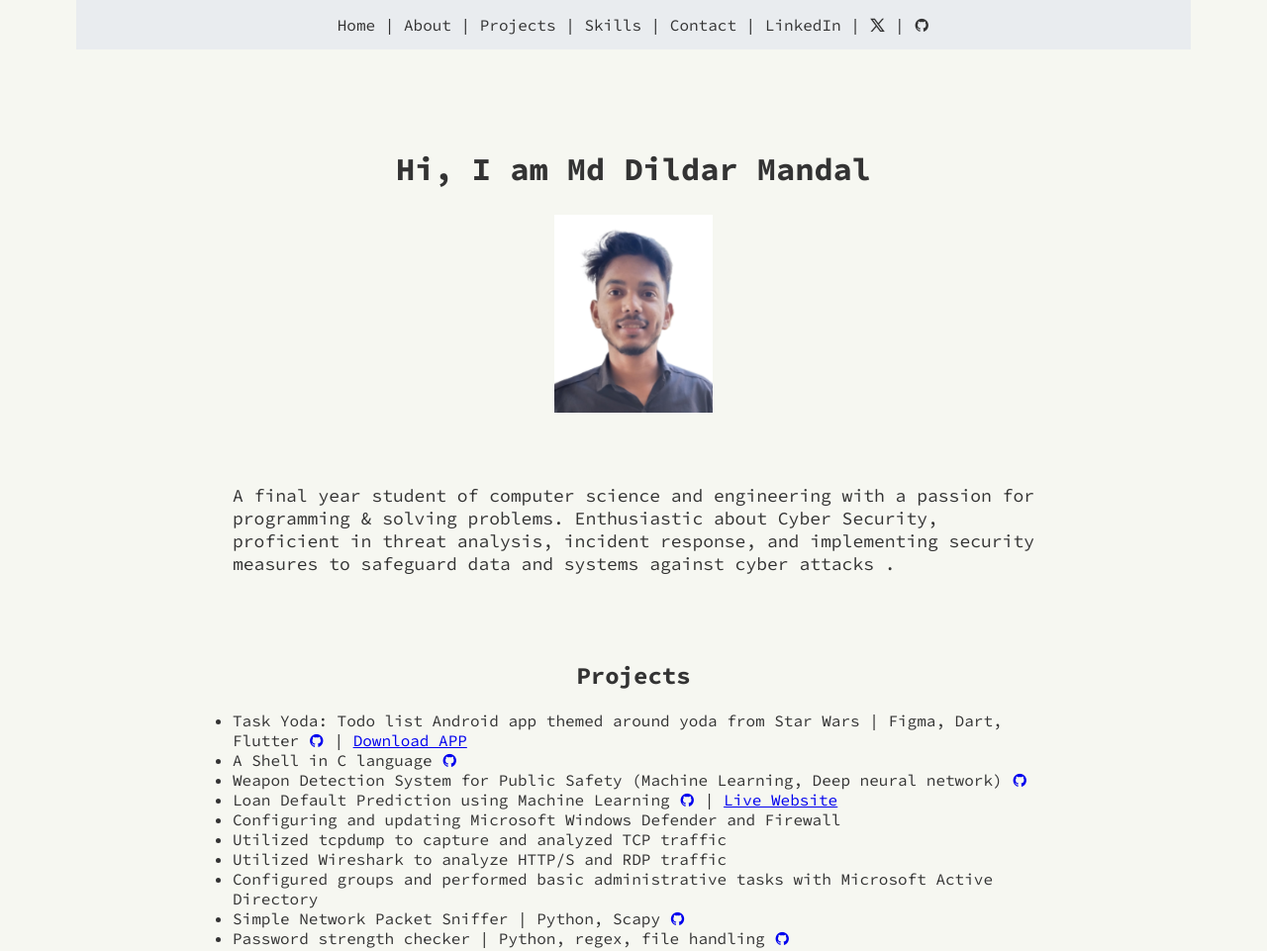
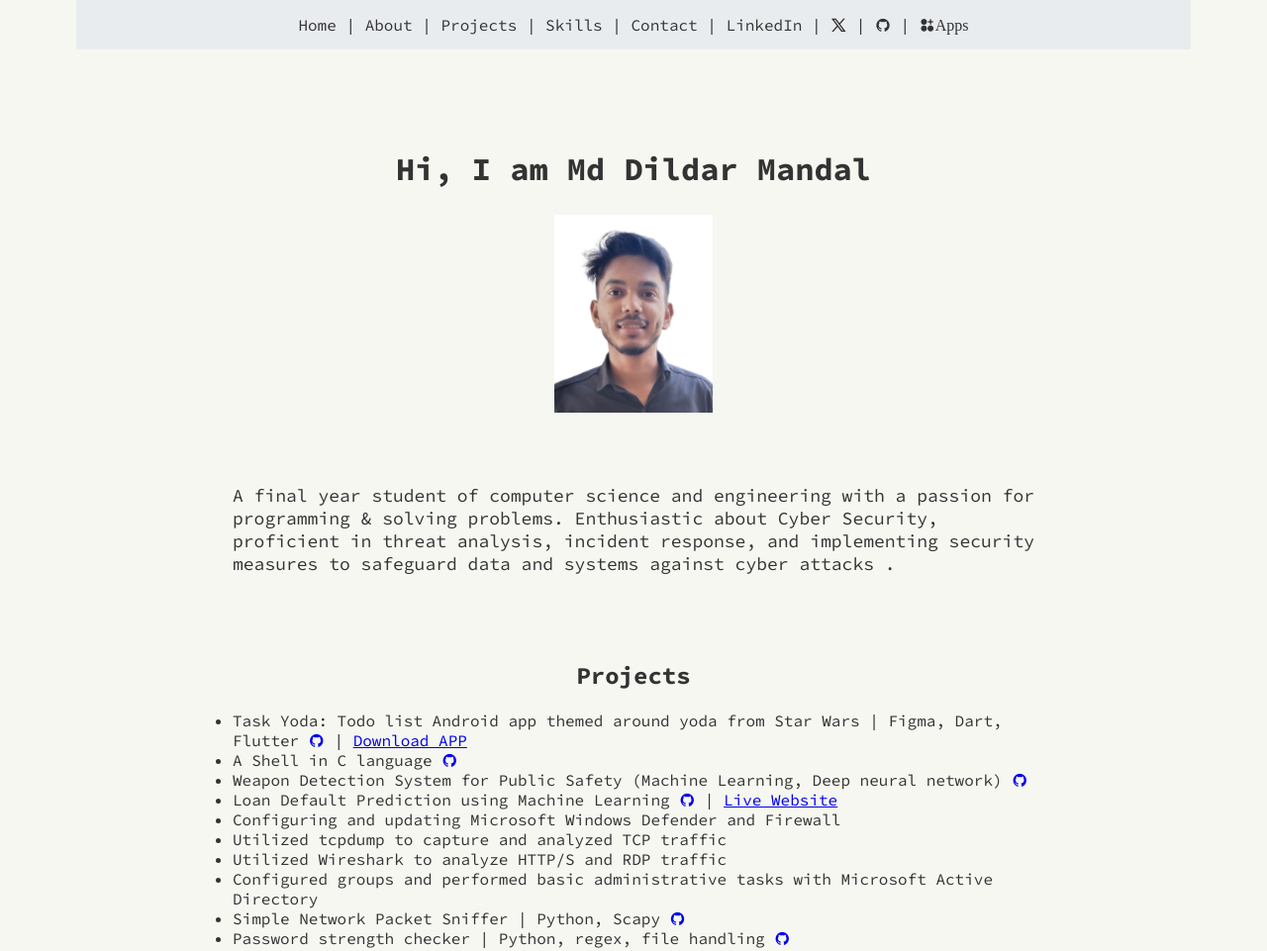
Before and after one commit to MD-DILDAR-MANDAL/my_portfolio, a plain HTML site: page index.html in a window 1280 px wide. Shown: the top 961 px of the page at 99% size. Drawn offline with nearby package versions, Linux system fonts and the light colour scheme.

Commit message:
feat: add apps

```diff
--- a/index.html
+++ b/index.html
@@ -66,7 +66,8 @@
             <a href="#contact">Contact</a> |
             <a href="https://www.linkedin.com/in/md-dildar-mandal-837048199/" target="_blank">LinkedIn</a> |
             <a href="https://x.com/m_dildar_m?t=3SloowhGWpASPXpXnUeoqA&s=08" target="_blank"><i class="ri-twitter-x-line"></i></a> |
-            <a href="https://github.com/MD-DILDAR-MANDAL" target="_blank"><i class="ri-github-fill"></i></a>
+            <a href="https://github.com/MD-DILDAR-MANDAL" target="_blank"><i class="ri-github-fill"></i></a> |
+            <a href="https://irozer.github.io/" target="_blank"><i class="ri-apps-2-add-fill">Apps </i></a>
         </header>
         <section id="home" style="font-size:16pt; margin-top:50px;">
 
```
